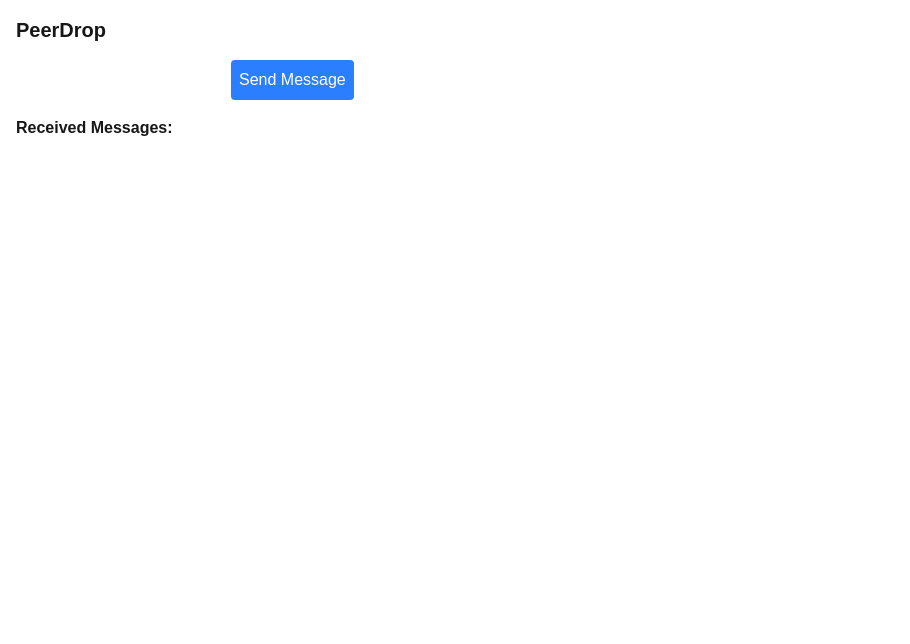
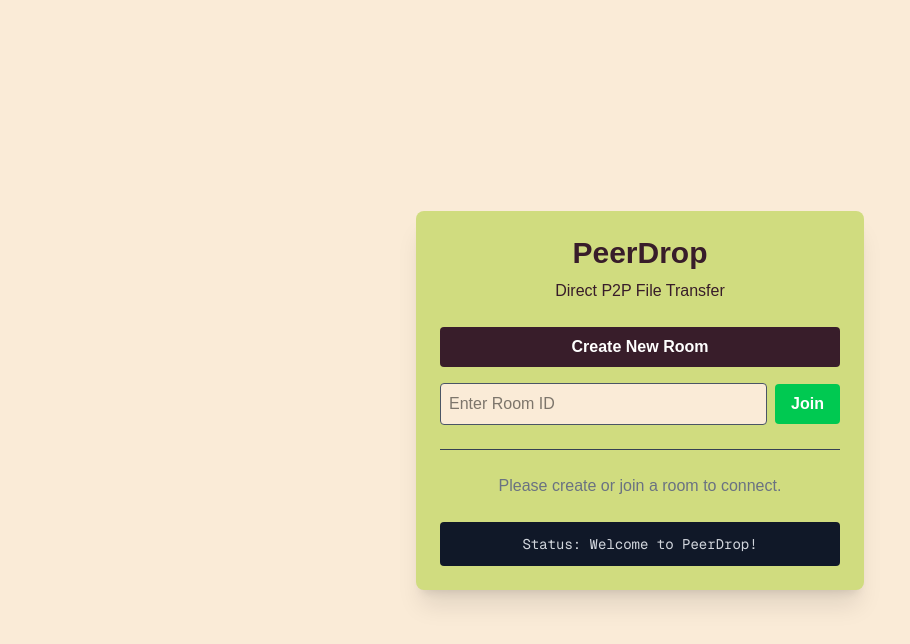
Before and after one commit to Pranavv-l/Peer-drop, a Next.js app: page / in a window 1280 px wide. Shown: the top 644 px of the page, without its empty margins (0-910 px from the left). Built offline with nearby package versions, Linux system fonts and the light colour scheme; no server answers.

Commit message:
P2P works ui needs improvement

```diff
--- a/server.js
+++ b/server.js
@@ -1,4 +1,4 @@
-
+const rooms = {}
 const {WebSocketServer} = require('ws')
 
 const port = 3001
@@ -8,12 +8,37 @@ wss.on('connection',(ws) => {
     console.log('A client connected!');
 
     ws.on('message', (message) => {
-        console.log(`recieved message: ${message}`)
-        wss.clients.forEach((client) => {
-            if ( client !== ws && client.readyState === ws.OPEN){
-                client.send(message)
-            }
-        })
+        const data = JSON.parse(message)
+        switch (data.type) {
+            case 'create-room':
+              const roomId = Math.random().toString(36).substring(7);
+              rooms[roomId] = [ws];
+              ws.roomId = roomId;
+              ws.send(JSON.stringify({ type: 'room-created', roomId }));
+              break;
+            case 'join-room':
+              if (rooms[data.roomId]) {
+                rooms[data.roomId].push(ws);
+                ws.roomId = data.roomId;
+                rooms[data.roomId].forEach(client => {
+                  if (client.readyState === ws.OPEN) {
+                    client.send(JSON.stringify({ type: 'room-joined' }));
+                  }
+                });
+              } else {
+                ws.send(JSON.stringify({ type: 'error', message: 'Room not found' }));
+              }
+              break;
+            default:
+              if (ws.roomId && rooms[ws.roomId]) {
+                rooms[ws.roomId].forEach(client => {
+                  if (client !== ws && client.readyState === ws.OPEN) {
+                    client.send(message.toString());
+                  }
+                });
+              }
+              break;
+          }
     })
 
     ws.on('close', () => {
--- a/src/app/page.tsx
+++ b/src/app/page.tsx
@@ -18,9 +18,9 @@ export default function HomePage() {
   const [roomId, setRoomId] = useState('');
   const [localRoomId, setLocalRoomId] = useState('');
   const [isConnected, setIsConnected] = useState(false);
+  const isRoomCreator = useRef(false);
   const [file, setFile] = useState<File | null>(null);
   const [statusMessage, setStatusMessage] = useState('Welcome to PeerDrop!');
-   // Buffer for receiving file chunks
   const receiveBuffer = useRef<ArrayBuffer[]>([]);
   const receivedFileSize = useRef(0);
 
@@ -31,11 +31,14 @@ export default function HomePage() {
     ws.current.onmessage = async (msg) => {
      const data = JSON.parse(msg.data)
 
-     if(!peerConnection){
+     if(!peerConnection  && (data.type === 'offer' || data.type === 'candidate')){
       await initiatePeerConnection()
      }
      switch(data.type){
       case 'offer':
+        if (!peerConnection.current) {
+          await initiatePeerConnection();
+        }
         setStatusMessage('Recived offer, preparing message')
         await peerConnection.current!.setRemoteDescription(new RTCSessionDescription(data.offer))
         const answer = await peerConnection.current!.createAnswer()
@@ -51,6 +54,9 @@ export default function HomePage() {
 
       case 'candidate':
         try {
+          if (!peerConnection.current) {
+            await initiatePeerConnection();
+          }
           await peerConnection.current!.addIceCandidate(new RTCIceCandidate(data.candidate));
         } catch (e) {
           console.error('Error adding received ice candidate', e);
@@ -63,7 +69,9 @@ export default function HomePage() {
         break;
 
       case 'room-joined':
-        await createOffer();
+        if(isRoomCreator.current){
+          await createOffer();
+        }
         break;
 
       case 'error':
@@ -84,13 +92,11 @@ export default function HomePage() {
       }
     };
 
-    // This listener handles the data channel created by the other peer
     peerConnection.current.ondatachannel = (event) => {
       dataChannel.current = event.channel;
       setupDataChannelEvents();
     };
 
-    // Listen for connection state changes
     peerConnection.current.onconnectionstatechange = () => {
         if (peerConnection.current?.connectionState === 'connected') {
             setIsConnected(true);
@@ -138,6 +144,8 @@ export default function HomePage() {
   };
 
   const createRoom = async () => {
+    isRoomCreator.current = true
+
     await initiatePeerConnection()
     dataChannel.current = peerConnection.current!.createDataChannel('fileTransfer')
     setupDataChannelEvents()
@@ -145,6 +153,7 @@ export default function HomePage() {
   }
 
   const createOffer = async () => {
+
     setStatusMessage('Creating offer')
     const offer = await peerConnection.current!.createOffer()
     await peerConnection.current!.setLocalDescription(offer)
@@ -189,20 +198,52 @@ export default function HomePage() {
   }
 
   return (
-    <main className="p-4">
-      <h1 className="text-xl font-bold">PeerDrop</h1>
-      <div className="my-4">
-        <input
-        />
-        <button className="bg-blue-500 text-white p-2 rounded ml-2"
-        onClick={sendFile}>
-          Send Message
-        </button>
-      </div>
-      <div>
-        <h2 className="font-bold">Received Messages:</h2>
-        <ul>
-        </ul>
+    <main className="flex flex-col items-center justify-center min-h-screen bg-[#faebd7] text-white p-4">
+      <div className="w-full max-w-md bg-[#d0dc7f] p-6 rounded-lg shadow-xl">
+        <h1 className="text-3xl text-[#381D2A] font-bold text-center  mb-2">PeerDrop</h1>
+        <p className="text-center text-[#381D2A] mb-6">Direct P2P File Transfer</p>
+
+        <div className="space-y-4">
+          <div>
+            <button onClick={createRoom} className="w-full bg-[#381D2A] hover:bg-[#26111b] text-white font-bold py-2 px-4 rounded transition-colors">
+              Create New Room
+            </button>
+            {localRoomId && <p className="text-center mt-2">Your Room ID: <strong className="text-[#051a0c]">{localRoomId}</strong></p>}
+          </div>
+
+          <div className="flex items-center space-x-2">
+            <input
+              type="text"
+              value={roomId}
+              onChange={(e) => setRoomId(e.target.value)}
+              placeholder="Enter Room ID"
+              className="flex-grow bg-[#faebd7] border border-gray-600 rounded p-2 focus:outline-none focus:ring-2 text-black"
+            />
+            <button onClick={joinRoom} className="bg-green-500 hover:bg-green-600 text-white font-bold py-2 px-4 rounded transition-colors">
+              Join
+            </button>
+          </div>
+        </div>
+
+        <div className="my-6 border-t border-gray-700"></div>
+
+        {isConnected ? (
+          <div className="space-y-4">
+             <h2 className="text-xl font-semibold text-center">Connection Established!</h2>
+             <input type="file" onChange={(e) => setFile(e.target.files ? e.target.files[0] : null)} className="block w-full text-sm text-gray-400 file:mr-4 file:py-2 file:px-4 file:rounded-full file:border-0 file:text-sm file:font-semibold file:bg-cyan-50 file:text-cyan-700 hover:file:bg-cyan-100"/>
+             <button onClick={sendFile} className="w-full bg-[#dcaf7f] hover:bg-[#36230f] text-white font-bold py-2 px-4 rounded transition-colors">
+               Send File
+             </button>
+          </div>
+        ) : (
+          <div className="text-center text-gray-500">
+            <p>Please create or join a room to connect.</p>
+          </div>
+        )}
+
+        <div className="mt-6 p-3 bg-gray-900 rounded text-center">
+            <p className="text-sm font-mono text-gray-300">Status: {statusMessage}</p>
+        </div>
       </div>
     </main>
   );
```
